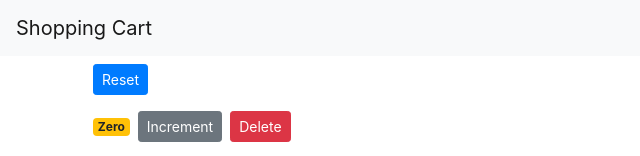
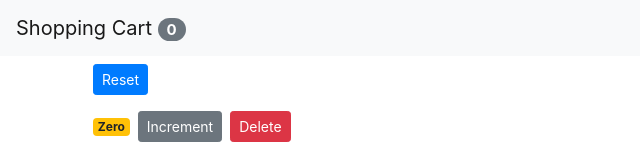
Before and after one commit to JSantiPearson/react-store-ui, a React (Create React App) app: page / in a window 1280 px wide. Shown: the top 156 px of the page, without its empty margins (0-640 px from the left). Built offline with nearby package versions, Linux system fonts and the light colour scheme.

Commit message:
Add shopping cart item counter

```diff
--- a/src/App.js
+++ b/src/App.js
@@ -40,7 +40,9 @@
   render() {
     return (
       <React.Fragment>
-        <Navbar />
+        <Navbar
+          totalCounters={this.state.counters.filter(c => c.value > 0).length}
+        />
         <main className="container">
           <Counters
             counters={this.state.counters}
--- a/src/components/navbar.jsx
+++ b/src/components/navbar.jsx
@@ -5,7 +5,10 @@
     return (
       <nav className="navbar navbar-light bg-light">
         <a className="navbar-brand" href="#">
-          Shopping Cart
+          Shopping Cart{" "}
+          <span className="badge badge-secondary badge-pill">
+            {this.props.totalCounters}
+          </span>
         </a>
       </nav>
     );
```
